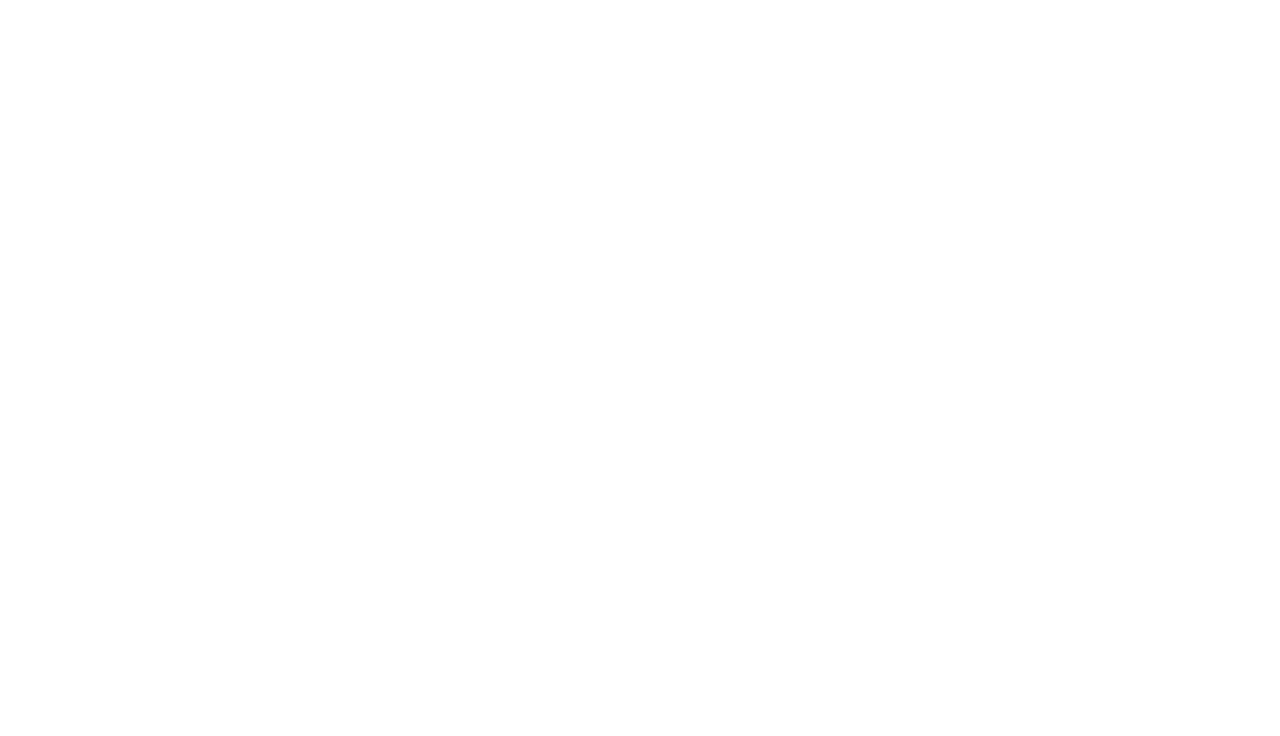
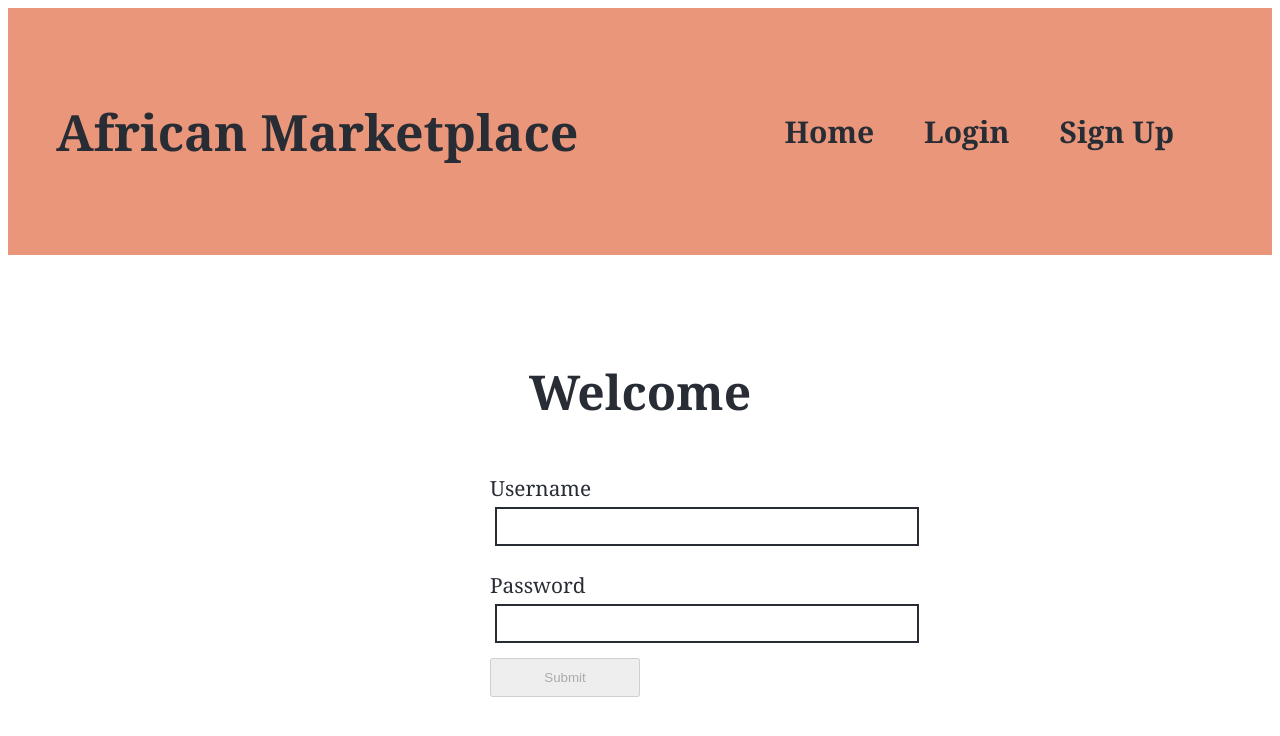
Before and after one commit to amybarger/Front-End, a React (Create React App) app in the folder african-market/: page /login in a window 1280 px wide. Shown: the top 736 px of the page. Built offline with nearby package versions, Linux system fonts and the light colour scheme.

Commit message:
added some more css

```diff
--- a/african-market/src/App.css
+++ b/african-market/src/App.css
@@ -41,14 +41,15 @@
   font-size: 50px;
   font-weight: bold;
   font-family: Georgia, 'Times New Roman', Times, serif;
+  color: #282c34;
 }
 nav {
   display: flex;
   justify-content: space-between;
   align-items: center;
   padding: 0 50px;
-  padding: 5rem;
-  background-color: darkkhaki;
+  padding: 3rem;
+  background-color: darksalmon;
 }
 .nav-links {
   display: flex;
@@ -60,7 +61,7 @@
   text-decoration: none;
   font-weight: bold;
   margin-right: 50px;
-  color: darkgreen;
+  color: #282c34;
   font-family: Georgia, 'Times New Roman', Times, serif;
 }
 /* signup forms css */
@@ -71,7 +72,7 @@
   max-width: 300px;
   margin: 0 auto;
   padding: 4rem;
-  color: darkgreen;
+  color: #282c34;
   font-family: Georgia, 'Times New Roman', Times, serif;
 }
 label {
@@ -86,13 +87,15 @@
   font-weight: bold;
   text-align: center;
 
+
 }
 input {
   /* width: 100%; */
   width: 400px;
   margin: 5px;
   display: block;
-  border: 2px solid darkgreen;
+  border: 2px solid;
+  color: #282c34;
   padding: 10px;
 }
 button{
--- a/african-market/src/components/Login.js
+++ b/african-market/src/components/Login.js
@@ -1,11 +1,103 @@
-import React from 'react'
+import React, { useState, useEffect } from 'react';
+import Nav from "./Nav"
+import * as yup from "yup";
+import axios from "axios";
 
-function Login() {
-    return (
-        <div>
 
-        </div>
-    )
+
+const formSchema = yup.object().shape({
+  username: yup.string().required(),
+  password: yup.string().required(),
+});
+
+export default function LoginForm() {
+  const [formState, setFormState] = useState({
+    Password: "",
+    Username: ""
+  });
+
+  const [buttonDisabled, setButtonDisabled] = useState(true);
+
+  useEffect(() => {
+    formSchema.isValid(formState).then(valid => {
+      setButtonDisabled(!valid);
+    });
+  }, [formState]);
+
+  const [errorState, setErrorState] = useState({
+    password: "",
+    username: ""
+  });
+
+  const validate = e => {
+    let value =
+      e.target.value;
+    yup
+      .reach(formSchema, e.target.name)
+      .validate(value)
+      .then(valid => {
+        setErrorState({
+          ...errorState,
+          [e.target.name]: ""
+        });
+      })
+      .catch(err => {
+        setErrorState({
+          ...errorState,
+          [e.target.name]: err.errors[0]
+        });
+      });
+  };
+
+  const inputChange = e => {
+    e.persist();
+    validate(e);
+    let value =
+      e.target.value;
+    setFormState({ ...formState, [e.target.name]: value });
+  };
+
+  const formSubmit = e => {
+    e.preventDefault();
+    console.log("form submitted!");
+    axios
+      .post("https://reqres.in/api/users", formState)
+      .then(response => console.log(response))
+      .catch(err => console.log(err));
+  };
+  return (
+    <div>
+      <Nav />
+
+      <form onSubmit={formSubmit}>
+
+        <h2>Welcome</h2>
+        <label htmlFor="usernameInput">
+          Username
+
+          <input
+            id="usernameInput"
+            type="username"
+            name="username"
+
+            value={formState.username}
+            onChange={inputChange}
+          />
+        </label>
+        <label htmlFor="passwordInput">
+          Password
+
+          <input id="passwordInput"
+            type="password"
+            name="password"
+
+            value={formState.password}
+            onChange={inputChange}
+          />
+        </label>
+
+        <button disabled={buttonDisabled}>Submit</button>
+      </form>
+    </div>
+  );
 }
-
-export default Login
```
